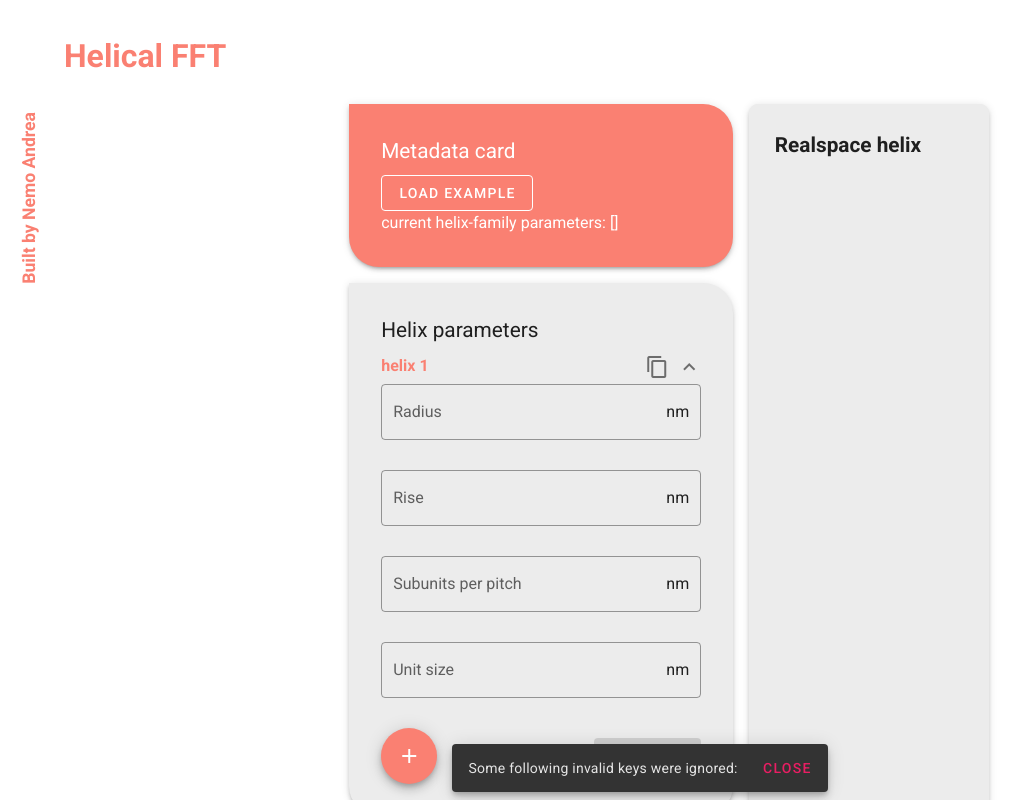
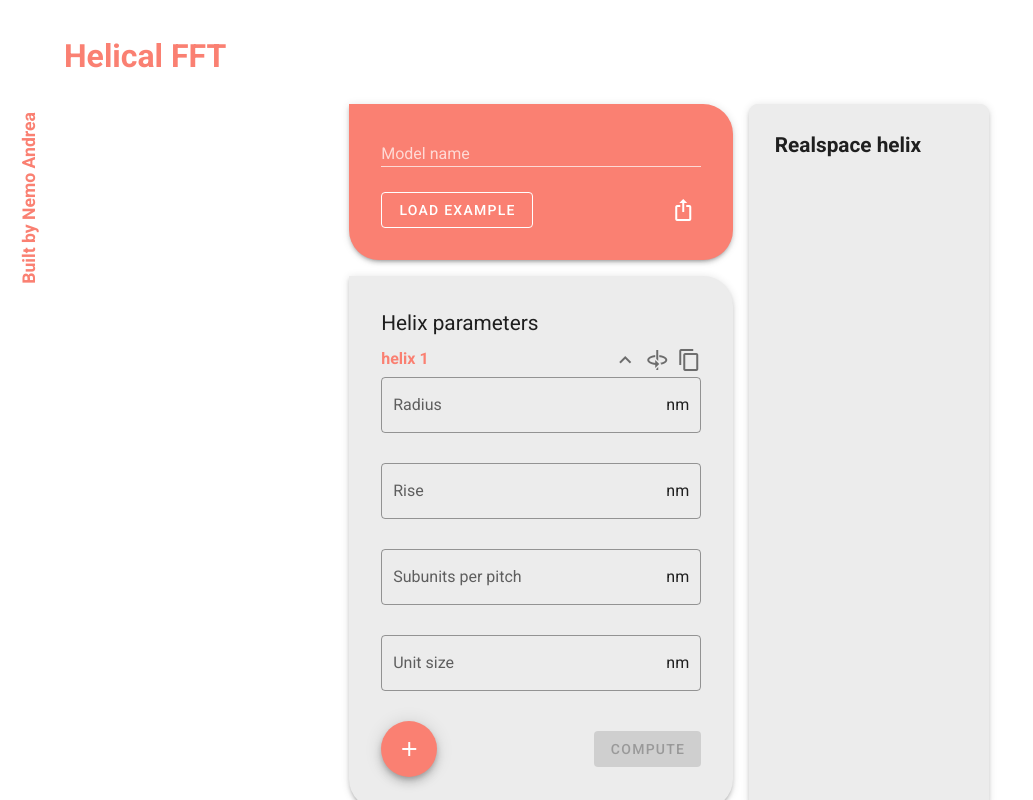
Before and after one commit to NemoAndrea/helix-fft, a Vue app: page / in a window 1280 px wide. Shown: the whole page, without its empty margins (0-1033 px from the left). Built offline with nearby package versions, Linux system fonts and the light colour scheme.

Commit message:
Naming support and Better Colours
Added support for name loading (query parsing) and added a list of plot colours for different helices.

```diff
--- a/src/App.vue
+++ b/src/App.vue
@@ -6,14 +6,34 @@
         <div class="layout-left"><div class="rotated">Built by Nemo Andrea</div></div>
         <div class="layout-central">
           <div class="ui-box ui-command-panel">
-            <div v-ripple class="card card-accent elevation-3">
-              <div class="card-title">Metadata card</div>
+            <div class="card card-accent elevation-3">
+              <div class="card-title title-input">
+                <v-text-field
+                        label="Model name"
+                        v-model="modelName"
+                        dark
+                        dense
+                        color="white"
+                ></v-text-field>
+              </div>
+              <div class="meta-button-box">
               <v-btn outlined color="white" @click="loadExample()">Load example</v-btn>
-              <br>current helix-family parameters: {{helixFamily}}
+              <v-tooltip bottom>
+                <template v-slot:activator="{ on }">
+                  <v-btn icon color="white" v-on="on" @click="exportCurrentHelixFamily()">
+                    <v-icon>mdi-export-variant</v-icon>
+                  </v-btn>
+                </template>
+                <span>Export model to shareable URL in clipboard</span>
+              </v-tooltip>
             </div>
-            <div v-ripple class="card elevation-3">
+            </div>
+            <div class="card elevation-3">
               <div class="card-title">Helix parameters</div>
-              <parameter-panel v-on:updateHelixFamily="helixFamily = arguments[0]"/>
+              <parameter-panel
+                      v-on:updateHelixFamily="helixFamily = arguments[0]"
+                      v-on:updateName="modelName = arguments[0]"
+                      ref="paramPanel" />
             </div>
           </div>
           <div class="ui-box ui-realspace-panel"><div class="card card-webgl elevation-3">
@@ -21,8 +41,10 @@
             <helix-display :helixFamily="helixFamily" />
           </div></div>
           <div class="ui-box ui-fft-panel">
-            <div v-ripple class="card card-display elevation-3">Display Controls</div>
-            <div  v-ripple class="card card-fft elevation-3">FFT of helix (theory and computed)
+            <div class="card card-display elevation-3">Display Controls
+              <br>current helix-family parameters: {{helixFamily}}
+            </div>
+            <div class="card card-fft elevation-3">FFT of helix (theory and computed)
               <fourier-panel :helixFamily="helixFamily" />
             </div>
           </div>
@@ -49,11 +71,19 @@ export default {
   },
   data: () => ({
     helixFamily: [],
+    modelName: ''
   }),
   methods: {
     loadExample() {
-      this.helixFamily = [ {'radius': 10, 'rise': 0.9, 'frequency': 13, 'unit_size': 2} ]
+      window.location.hash += '#name=B-DNA&radius=1&rise=0.332&frequency=10.5&unit_size=0.2&offset=0' +
+              '&radius=1&rise=0.332&frequency=10.5&unit_size=0.2&offset=1.23&handedness=right';
+      location.reload()
     },
+
+    exportCurrentHelixFamily (){
+      // directly call method 'exportmode()' in ParameterPanel child (required ref to be defined in html above)
+      this.$refs.paramPanel.exportModel(this.modelName)
+    }
   },
   mounted() {
     console.log('[ Loaded main component ]');
@@ -186,5 +216,10 @@ export default {
     /*aspect-ratio: 1 / 1;*/
   }
 
+  .meta-button-box{
+    display: flex;
+    justify-content: space-between;
+  }
+
   a {text-decoration: none; color: var(--primary) !important;}
 </style>
--- a/src/components/HelixDisplay.vue
+++ b/src/components/HelixDisplay.vue
@@ -68,6 +68,15 @@
             camera: '',
             renderer: '',
             container: '',
+            colors: [
+                new THREE.Color(114/255, 147/255, 203/255),
+                new THREE.Color(204/255, 194/255, 16/255),
+                new THREE.Color(225/255, 151/255, 76/255),
+                new THREE.Color(132/255, 186/255, 91/255),
+                new THREE.Color(211/255, 94/255, 96/255),
+                new THREE.Color(128/255, 133/255, 133/255),
+                new THREE.Color(144/255, 103/255, 167/255)
+            ]
         }),
         methods:{
             refreshHelix(){
@@ -87,14 +96,22 @@
                 }
                 const scalefac = 10/max_radius;  // the prefactor is an empirical value and might need to be made more robust
 
+                // define handedness
+                let handedness = 1;  // right handed=1, left handed =-1
+
                 for ( let [ind, helix] of this.helixFamily.entries()) {
                     if (ind === 0) {  // if we have a single colour, use meshnormal type
                         this.material = new THREE.MeshNormalMaterial();
-                    } else {
-                        let color = new THREE.Color( 1-ind*0.3, 0.5 + ind*0.1, ind*0.3);
-                        this.material = new THREE.MeshBasicMaterial( {color: color});
+                    } else if (ind-1 < this.colors.length) {
+                        this.material = new THREE.MeshBasicMaterial( {color: this.colors[ind-1]});
                     }
 
+                    // set handedness for this helix
+                    if (helix['handedness'] === 'left') {
+                        handedness = -1;
+                    } else {
+                        handedness = 1;
+                    }
 
                     let amount = Math.ceil( 100 / ( helix['rise']*scalefac ) );  // number of helical units to draw
                     if (amount > 1000) { amount = 1000}
@@ -103,9 +120,8 @@
                     // build the helix
                     for ( var i = 0; i < amount ; i ++ ) {
                         let object = new THREE.Mesh( geometry, this.material );
-                        object.position.x = helix['radius'] * scalefac * Math.cos( i*2*Math.PI / helix['frequency'] );
-
-                        object.position.y = helix['radius'] * scalefac * Math.sin( i*2*Math.PI / helix['frequency'] );
+                        object.position.x = helix['radius'] * scalefac * Math.cos( handedness*i*2*Math.PI / helix['frequency'] );
+                        object.position.y = helix['radius'] * scalefac * Math.sin( handedness*i*2*Math.PI / helix['frequency'] );
                         object.position.z = i*helix['rise'] * scalefac + helix['offset']*scalefac;
 
                         this.scene.add( object );
--- a/src/components/ParameterPanel.vue
+++ b/src/components/ParameterPanel.vue
@@ -4,11 +4,34 @@
                 ref="form"
                 v-model="valid">
             <div v-for="(helix, index) in helixFamily" :key="index">
+                <div class="helix-header">
                     <div class="helix-number" @click="setInFocus(index + 1)">
                         <div>helix {{index+1}}</div>
-
                         <div class="helix-button-box">
-                    <div class="copybutton" v-if="index + 1 ===inputInFocus">
+                            <div v-if="index + 1 !==inputInFocus">
+                                <v-icon> mdi-chevron-down </v-icon>
+                            </div>
+                            <div v-if="index + 1 ===inputInFocus">
+                                <v-icon> mdi-chevron-up</v-icon>
+                            </div>
+                        </div>
+                    </div>
+                    <div v-if="index + 1 ===inputInFocus" class="helix-button-box-focus">
+                        <div class="handedness-button">
+                            <v-tooltip bottom v-if="helix['handedness'] === 'right'">
+                                <template v-slot:activator="{ on }">
+                                    <v-icon v-on="on" @click="toggleHandedness(helix)"> mdi-axis-z-rotate-counterclockwise</v-icon>
+                                </template>
+                                <span>Make left-handed helix</span>
+                            </v-tooltip>
+                            <v-tooltip bottom v-if="helix['handedness'] === 'left'">
+                                <template v-slot:activator="{ on }">
+                                    <v-icon v-on="on" @click="toggleHandedness(helix)"> mdi-axis-z-rotate-clockwise</v-icon>
+                                </template>
+                                <span>Make right handed helix</span>
+                            </v-tooltip>
+                        </div>
+                        <div class="copy-button">
                             <v-tooltip bottom>
                                 <template v-slot:activator="{ on }">
                                     <v-icon v-on="on" @click="copyHelixParams(index)"> mdi-content-copy</v-icon>
@@ -16,12 +39,7 @@
                                 <span>Copy params to new helix</span>
                             </v-tooltip>
                         </div>
-                    <div v-if="index + 1 !==inputInFocus">
-                        <v-icon> mdi-chevron-down </v-icon>
-                    </div>
-                    <div v-if="index + 1 ===inputInFocus">
-                        <v-icon> mdi-chevron-up</v-icon>
-                    </div>
+
                     </div>
                 </div>
                 <transition name="fade">
@@ -149,7 +167,8 @@
             helixFamily: [],
             inputInFocus: 1,
             snackbar: false,
-            snackText: 'unspecified'
+            snackText: 'unspecified',
+            modelName: ''
         }),
         methods: {
             computeHelix() {
@@ -202,14 +221,19 @@
                     // add value to helix if it is a valid key (specified in default_params)
                     if ( validKeys.includes(key) ){
                         helix[key] = value
+                    } else if (key === 'name') {
+                        console.log('Baby has a name')
+                        this.$emit( 'updateName', value );  // this query model has a name. Update parent.
                     } else {
                         badKeys.push(key)
                     }
                 }
 
                 //show bad keys in snackbar
+                if ( badKeys.length > 0 ) {
                     this.snackbar = true;
-                this.snackText = 'Some following invalid keys were ignored: ' + badKeys.join(', ');
+                    this.snackText = 'The following invalid keys were ignored: ' + badKeys.join(', ');
+                }
 
                 if (newHelixFamily.length > 0) {
                     // we are done parsing, let's send it over for calculation
@@ -224,11 +248,50 @@
             copyHelixParams(index){
                 console.log(`Copying parameters of helix ${index+1} into a new helix`);
                 this.helixFamily.push( {...this.helixFamily[index]} );
+                this.snackText = `Copied helix parameters from helix ${index+1}`;
+                this.snackbar = true;
+            },
+
+            toggleHandedness( helix ) {
+                if (helix['handedness'] === 'right') {
+                    helix['handedness'] = 'left';
+                } else if (helix['handedness'] === 'left') {
+                    helix['handedness'] = 'right';
+                }
+            },
+
+            exportModel(name) {
+                console.log('exporting with name ' + name);
+                let exportString = window.location.hostname;
+                exportString += '#';
+                if (name) { exportString += 'name=' + name}
+                for (let helix of this.helixFamily) {
+                    for ( const [key, value] of Object.entries( helix ) ) {
+                        if (exportString.slice(-1)!== '#') {  // prevent problems with first entry
+                            exportString += '&' + key + '=' + value
+                        } else {
+                            exportString += key + '=' + value
+                        }
+                    }
+                }
+
+                // copy to user clipboard
+                var dummy = document.createElement("textarea");
+                document.body.appendChild(dummy);
+                dummy.value = exportString;
+                dummy.select();
+                document.execCommand("copy");
+                document.body.removeChild(dummy);
+                console.log(exportString);
+
+                this.snackText = 'copied model URL to clipboard';
+                this.snackbar = true;
             }
         },
         mounted() {
             this.helixFamily.push(this.default_params);
             this.parseQueryString();
+
         }
     }
 </script>
@@ -257,8 +320,22 @@
         display: flex;
     }
 
-    .copybutton{
-        margin-right: 0.5rem;
+    .helix-header {
+        display: flex;
+    }
+
+    .helix-number{
+        width: auto;
+        flex-grow: 1
+    }
+
+    .helix-button-box-focus{
+        margin-left: 0.5rem;
+        display: flex;
+    }
+
+    .copy-button{
+        margin-left: 0.5rem;
     }
 
     .fade-enter-active {
```
Lines whose indentation alone changed are shown as unchanged.
